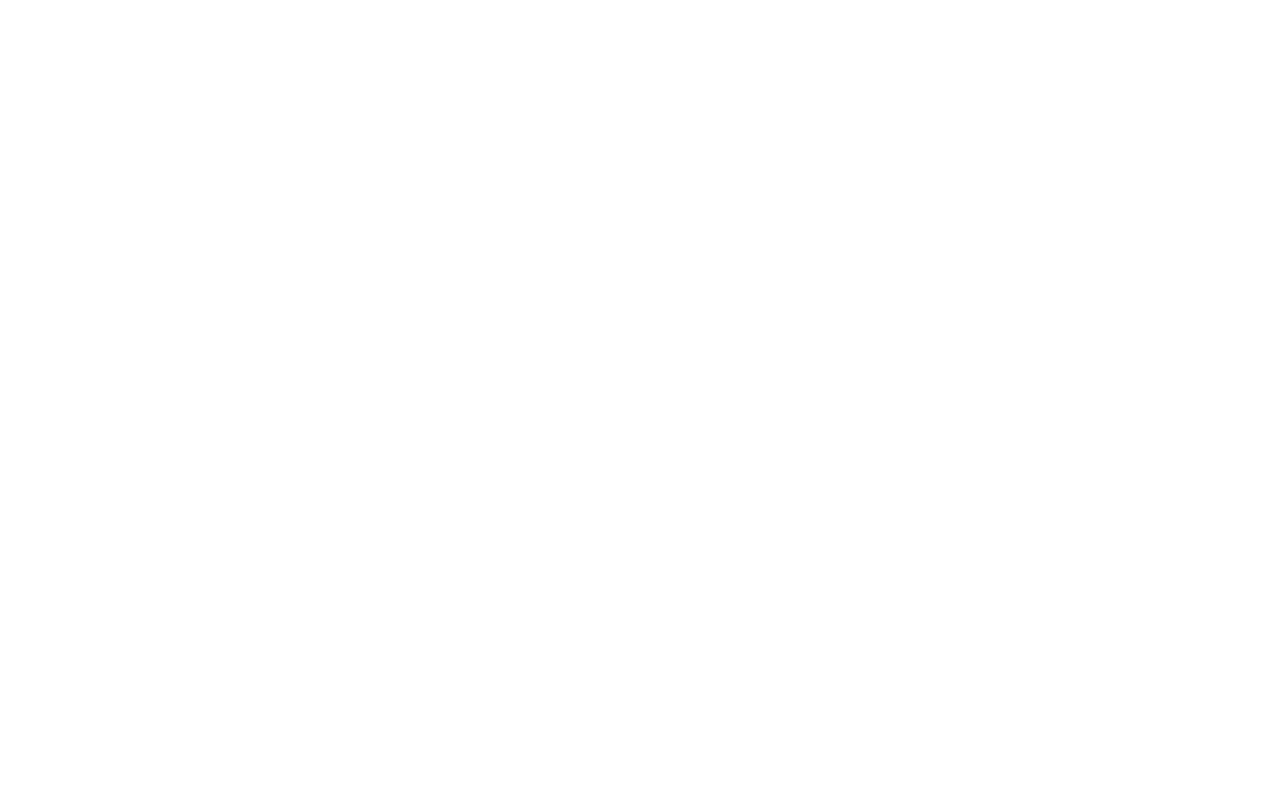
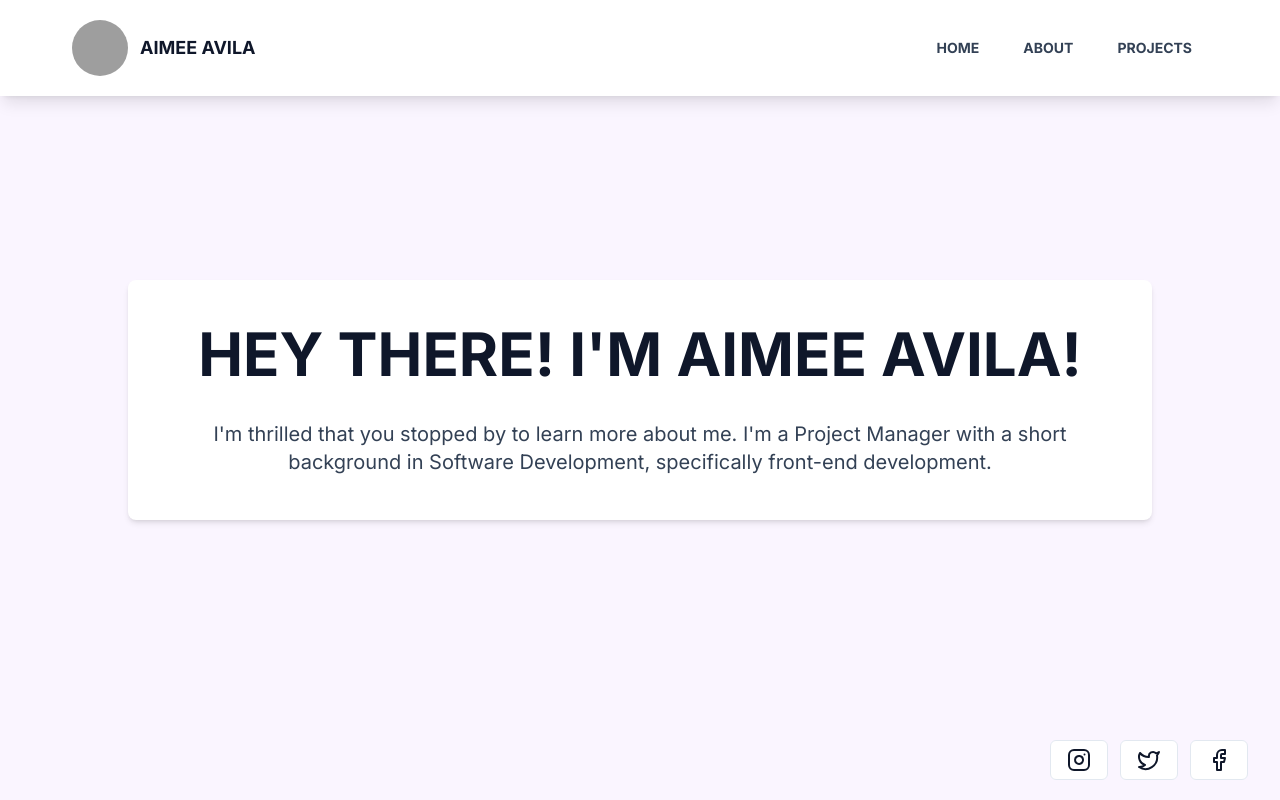
Before and after one commit to VicAv99/aimeeavila, a Next.js app: page / in a window 1280 px wide. Built offline with nearby package versions, Linux system fonts and the light colour scheme; grey boxes are pictures that could not be loaded.

Commit message:
Feat/landing (#1)
* feat: add toolbar

* refactor: move primitives

* feat: create toolbar component

* feat: update title metadata

* fix: import

* feat: first pass home

* feat: ui changes

```diff
--- a/next.config.js
+++ b/next.config.js
@@ -1,4 +1,6 @@
 /** @type {import('next').NextConfig} */
-const nextConfig = {}
+const nextConfig = {
+  images: { domains: ["media.licdn.com"] },
+};
 
-module.exports = nextConfig
+module.exports = nextConfig;
--- a/src/app/coming-soon/layout.tsx
+++ b/src/app/coming-soon/layout.tsx
@@ -1,4 +1,4 @@
-import React, { PropsWithChildren, ReactNode } from "react";
+import React, { PropsWithChildren } from "react";
 
 type LayoutProps = PropsWithChildren<unknown>;
 
--- a/src/app/coming-soon/page.tsx
+++ b/src/app/coming-soon/page.tsx
@@ -1,8 +1,8 @@
 import Image from "next/image";
 import Link from "next/link";
 import React from "react";
-import { Button } from "~/components/button";
-import { Icon } from "~/components/icon";
+import { Button } from "~/components/ui/button";
+import { Icon } from "~/components/ui/icon";
 
 export default function Page() {
   return (
--- a/src/app/layout.tsx
+++ b/src/app/layout.tsx
@@ -6,7 +6,7 @@ import { PropsWithChildren } from "react";
 const inter = Inter({ subsets: ["latin"] });
 
 export const metadata = {
-  title: "Aimee Avila",
+  title: "Aimee Avila | Project Manager",
   description:
     "Experienced project manager sharing insights and strategies for success. Join me on this journey to turn project visions into reality.",
 };
--- a/src/app/page.tsx
+++ b/src/app/page.tsx
@@ -1,3 +1,13 @@
+import { HomeSection } from "~/components/home-section";
+import { Socials } from "~/components/socials";
+import { Toolbar } from "~/components/toolbar";
+
 export default function Home() {
-  return <main></main>;
+  return (
+    <main>
+      <Toolbar />
+      <HomeSection />
+      <Socials />
+    </main>
+  );
 }
--- /dev/null
+++ b/src/components/home-section.tsx
@@ -0,0 +1,16 @@
+export function HomeSection() {
+  return (
+    <div className="flex items-center justify-center h-screen bg-purple-50">
+      <div className="max-w-md text-center bg-white rounded-lg shadow-md md:max-w-3xl lg:max-w-5xl space-y-9 p-11">
+        <h2 className="text-6xl font-bold uppercase">
+          Hey there! I&apos;m Aimee Avila!
+        </h2>
+        <p className="text-xl text-slate-700">
+          I&apos;m thrilled that you stopped by to learn more about me. I&apos;m
+          a Project Manager with a short background in Software Development,
+          specifically front-end development.
+        </p>
+      </div>
+    </div>
+  );
+}
--- /dev/null
+++ b/src/components/socials.tsx
@@ -0,0 +1,29 @@
+import Link from "next/link";
+import React from "react";
+
+import { Button } from "./ui/button";
+import { Icon } from "./ui/icon";
+
+export function Socials() {
+  return (
+    <div className="fixed bottom-0 w-full">
+      <div className="bottom-0 float-right mb-5 mr-8">
+        <Button variant="outline" className="mr-1.5 bg-white">
+          <Link target="_blank" href="https://www.instagram.com/aimee_avila/">
+            <Icon name="Instagram" />
+          </Link>
+        </Button>
+        <Button variant="outline" className="mx-1.5 bg-white">
+          <Link target="_blank" href="https://twitter.com/aimee_avila23">
+            <Icon name="Twitter" />
+          </Link>
+        </Button>
+        <Button variant="outline" className="ml-1.5 bg-white">
+          <Link target="_blank" href="https://www.facebook.com/aimee.avila.73">
+            <Icon name="Facebook" />
+          </Link>
+        </Button>
+      </div>
+    </div>
+  );
+}
--- /dev/null
+++ b/src/components/toolbar.tsx
@@ -0,0 +1,52 @@
+import Image from "next/image";
+import Link from "next/link";
+import { Button } from "~/components/ui/button";
+
+const ROUTES = [
+  {
+    href: "#",
+    title: "home",
+  },
+  {
+    href: "#",
+    title: "about",
+  },
+  {
+    href: "#",
+    title: "projects",
+  },
+];
+
+export function Toolbar() {
+  return (
+    <div className="fixed w-full px-10 py-5 shadow-lg bg-background">
+      <div className="container flex justify-between">
+        <div className="flex items-center gap-3">
+          <div className="relative w-14 h-14">
+            <Image
+              fill
+              src="https://media.licdn.com/dms/image/D5635AQEP8bcyA5hOGA/profile-framedphoto-shrink_400_400/0/1677284821411?e=1684926000&v=beta&t=-qD9kxTXyHwGfvwgY1-Yl0P6BD5IUqsKOPdhtS8A9G8"
+              alt=""
+              style={{ objectFit: "cover" }}
+              className="rounded-full"
+            />
+          </div>
+          <h3 className="text-lg font-bold uppercase whitespace-nowrap">
+            Aimee Avila
+          </h3>
+        </div>
+        <div className="flex items-center justify-end w-full gap-3">
+          {ROUTES.map((route) => (
+            <Button key={route.title} variant="link">
+              <Link href={route.href}>
+                <span className="font-bold uppercase text-slate-700 hover:text-teal-600">
+                  {route.title}
+                </span>
+              </Link>
+            </Button>
+          ))}
+        </div>
+      </div>
+    </div>
+  );
+}
```
Also changed, not shown: src/components/ui/button.tsx (renamed from src/components/button.tsx), src/components/ui/icon.tsx (renamed from src/components/icon.tsx).
